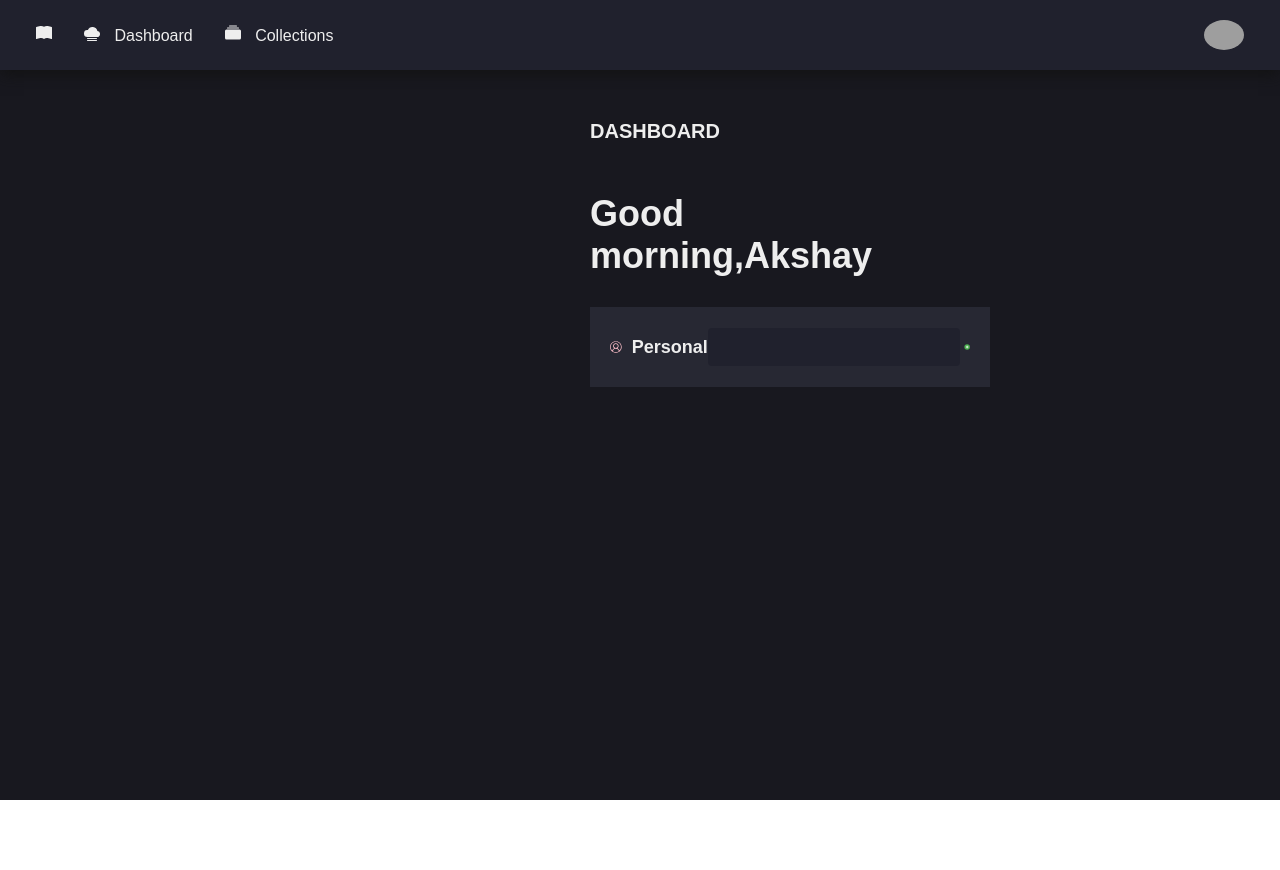
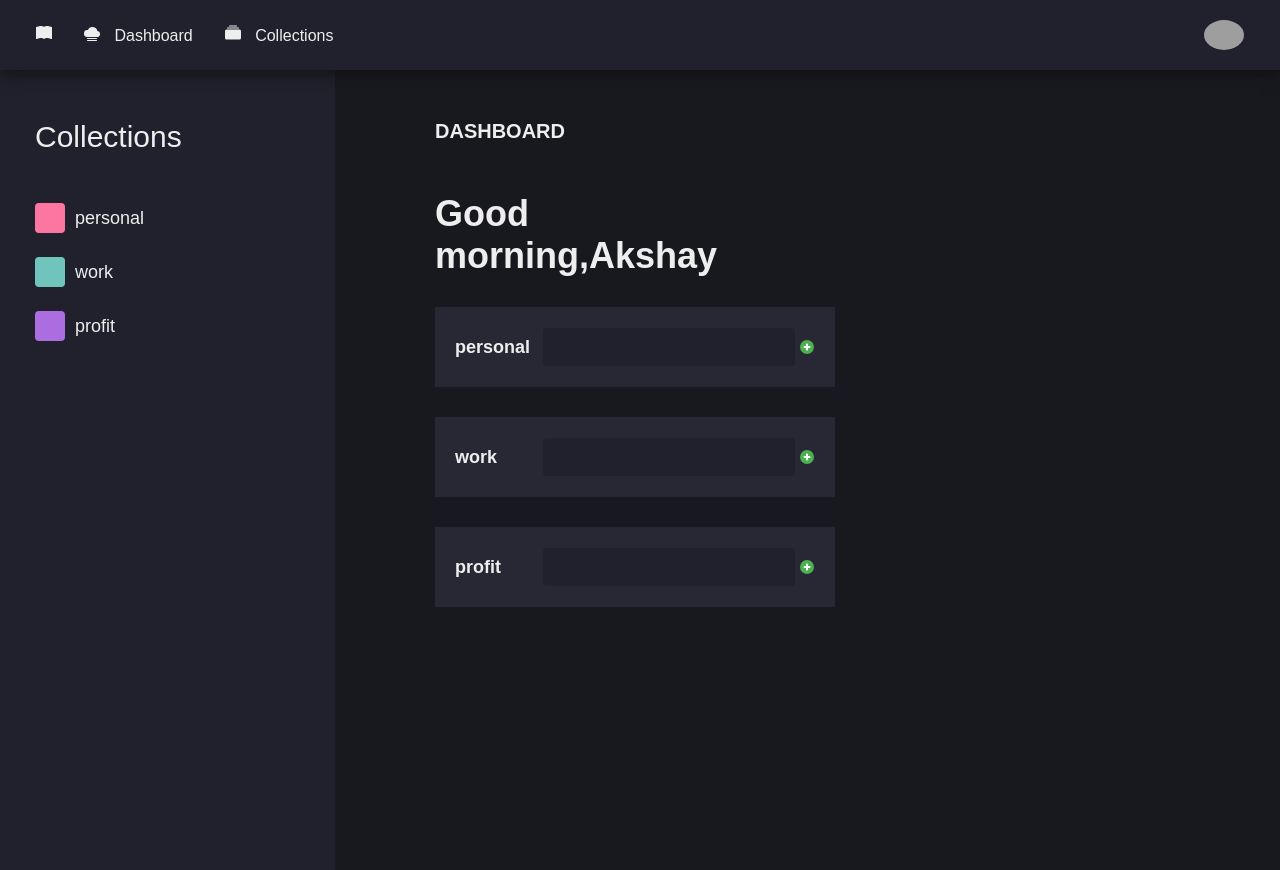
Before and after one commit to AkshayDeosthale/to-do-list, a React (Create React App) app: page / in a window 1280 px wide. Before the commit the page ends 800 px from the top, so only its background shows below. Built offline with nearby package versions, Linux system fonts and the light colour scheme; grey boxes are pictures that could not be loaded.

Commit message:
application completed

```diff
--- a/src/App.js
+++ b/src/App.js
@@ -6,18 +6,53 @@ import { FaAccessibleIcon, FaAffiliatetheme, FaAdn } from "react-icons/fa";
 import TodoItem from "./Components/TodoItem";
 import TodoList from "./Components/TodoList";
 import { VscAccount } from "react-icons/vsc";
+import Sidebar from "./Components/Sidebar";
 
 function App() {
+  const [sideBardToggle, setSideBarToggle] = useState(true);
+  const todoList = [
+    {
+      name: "personal",
+      color: "#fd76a1",
+      icon: "fas fa-user",
+    },
+    {
+      name: "work",
+      color: "#70c4be",
+      icon: "fas fa-briefcase",
+    },
+    {
+      name: "profit",
+      color: "#ab6ddf",
+      icon: "fas fa-file-code",
+    },
+  ];
   return (
     <Wrapper>
-      <Header />
+      <Header
+        sideBardToggle={sideBardToggle}
+        setSideBarToggle={setSideBarToggle}
+      />
       <Main>
-        <MainContent style={{ width: "100vw" }}>
+        <Sidebar sideBardToggle={sideBardToggle} todoList={todoList} />
+        <MainContent
+          style={{
+            width: `${sideBardToggle ? "300px" : "70px"}`,
+            height: "100vh",
+          }}
+        >
           <TodoContent>
             <Title>DASHBOARD</Title>
             <Greeting>Good morning,Akshay</Greeting>
 
-            <TodoList />
+            {todoList.map((category) => (
+              <TodoList
+                key={category.name}
+                name={category.name}
+                color={category.color}
+                icon={category.icon}
+              />
+            ))}
           </TodoContent>
         </MainContent>
       </Main>
--- a/src/Components/Header.js
+++ b/src/Components/Header.js
@@ -9,10 +9,10 @@ import {
 // https://react-icons.github.io/react-icons/icons?name=bs
 //icon packs
 
-const Header = () => {
+const Header = ({ sideBardToggle, setSideBarToggle }) => {
   return (
     <Wrapper>
-      <HeaderItem>
+      <HeaderItem onClick={() => setSideBarToggle(!sideBardToggle)}>
         <BsFillBookFill />
       </HeaderItem>
       <HeaderItem>
--- /dev/null
+++ b/src/Components/Sidebar.js
@@ -0,0 +1,62 @@
+import React from "react";
+import styled from "styled-components";
+
+const Sidebar = ({ sideBardToggle, todoList }) => {
+  return (
+    <Wrapper style={{ width: `${sideBardToggle ? "300px" : "70px"}` }}>
+      <Title>{sideBardToggle ? "Collections" : "C"}</Title>
+      <CategoryList>
+        {todoList.map((category) => (
+          <Category key={category.name}>
+            <CategoryIcon style={{ backgroundColor: category.color }}>
+              <i className={category.icon} />
+            </CategoryIcon>
+            {sideBardToggle && <span>{category.name}</span>}
+          </Category>
+        ))}
+      </CategoryList>
+    </Wrapper>
+  );
+};
+
+export default Sidebar;
+const Wrapper = styled.div`
+  height: calc(100vh-70px);
+  background-color: #20212d;
+  padding-left: 35px;
+`;
+const Title = styled.div`
+  font-size: 30px;
+  font-weight: 70px;
+  padding: 50px 0;
+`;
+const CategoryList = styled.div`
+  margin-top: -15px;
+`;
+const CategoryIcon = styled.div`
+  height: 30px;
+  width: 30px;
+  border-radius: 4px;
+  display: flex;
+  justify-content: center;
+  align-items: center;
+`;
+const Category = styled.div`
+  display: flex;
+  align-items: center;
+  margin: 4px -16px;
+  padding: 10px 16px;
+  border-radius: 4px;
+  width: calc(100% -32px);
+
+  span {
+    margin-left: 10px;
+    font-weight: 500;
+    font-size: 18px;
+  }
+
+  &:hover {
+    background-color: #18181f;
+    cursor: pointer;
+  }
+`;
--- a/src/Components/TodoList.js
+++ b/src/Components/TodoList.js
@@ -12,7 +12,7 @@ import { FcPlus, FcMinus } from "react-icons/fc";
 }
 */
 
-const TodoList = () => {
+const TodoList = ({ name, color, icon }) => {
   const [todo, setTodo] = useState("");
   const [todos, setTodos] = useState([]);
 
@@ -32,12 +32,10 @@ const TodoList = () => {
   return (
     <Wrapper>
       <CategoryHeader>
-        <VscAccount
-          style={{ marginRight: "10px" }}
-          color="pink"
-          size={"30px"}
-        />
-        <h2>Personal</h2>
+        <CategoryItem styled={{ background: color }}>
+          <i className={icon} />
+        </CategoryItem>
+        <h2>{name}</h2>
         <TodoInput value={todo} onChange={(e) => setTodo(e.target.value)} />
         <FcPlus onClick={addButtonHandler} />
       </CategoryHeader>
@@ -88,3 +86,4 @@ const TodoInput = styled.input`
   padding: 4px 10px;
   margin-right: 4px;
 `;
+const CategoryItem = styled.div``;
```
